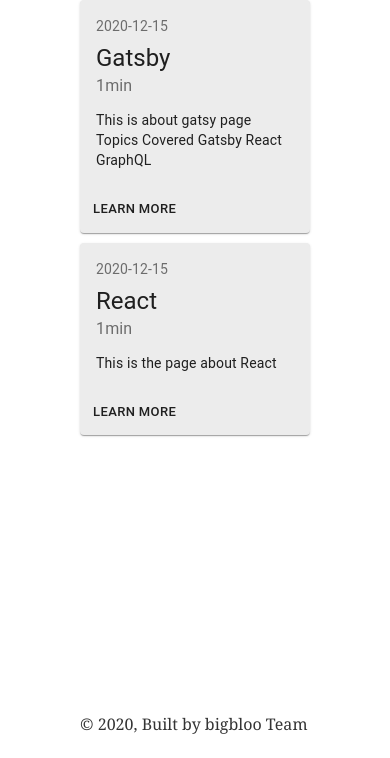
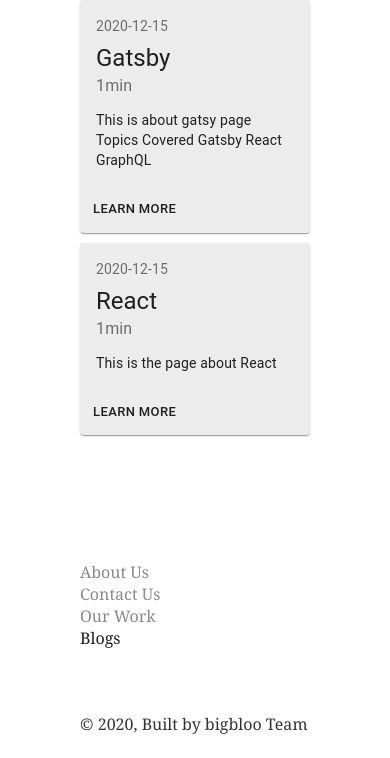
Before and after one commit to michalwanto/bigbloo_web, a Gatsby site: page /blog in a window 390 px wide. Shown: the part 86-844 px from the top of the page. Built offline with nearby package versions, Linux system fonts and the light colour scheme; Gatsby itself is replaced by a stand-in of ours.

Commit message:
fixed te navbar

```diff
--- a/src/components/footer.js
+++ b/src/components/footer.js
@@ -15,7 +15,7 @@ query{
 `)
     return(
       <div>
-        <div className={"footerStyles on holidays"}>
+        <div className={footerStyles.divNavTitle}>
         <Link className={footerStyles.navtitle} activeClassName={footerStyles.navtitleActive} to="/about">About Us</Link>
         <Link className={footerStyles.navtitle} activeClassName={footerStyles.navtitleActive} to="/contact">Contact Us</Link>
         <Link className={footerStyles.navtitle} activeClassName={footerStyles.navtitleActive} to="/work">Our Work </Link>
--- a/src/components/footer.module.scss
+++ b/src/components/footer.module.scss
@@ -6,7 +6,7 @@
 .divNavTitle {
   display: flex;
   flex-direction: column;
-  margin-bottom: 100px;
+  margin-bottom: 4rem;
 }
 .navtitle {
   display: flex;
@@ -16,9 +16,3 @@
 .navtitleActive {
   color: rgb(29, 29, 29);
 }
-
-@media only screen and (max-width: 700px) {
-  .navtitle {
-    font-size: 0;
-  }
-}
```
